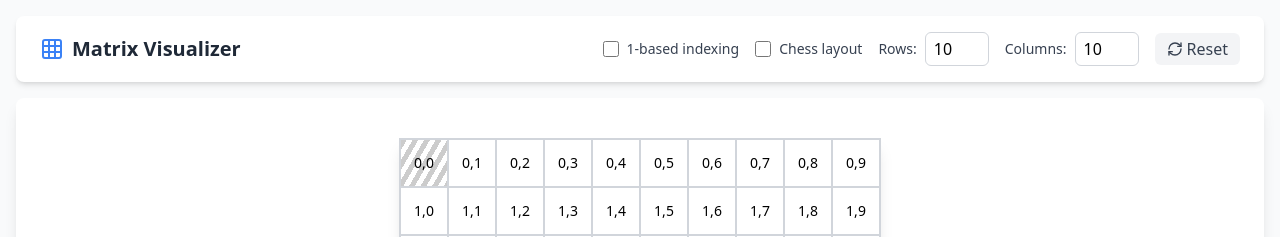
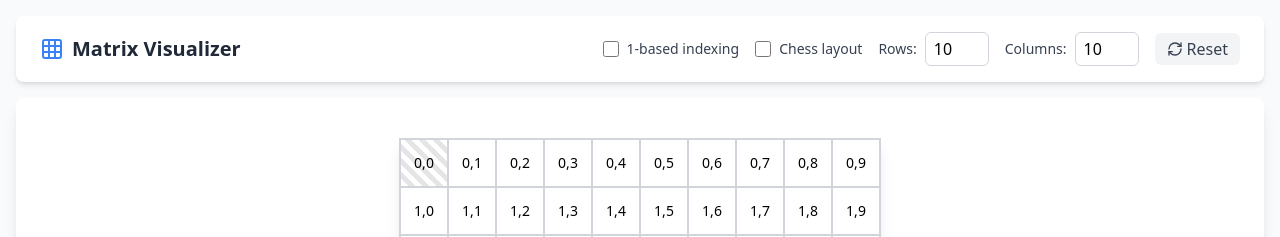
Before and after one commit to ashishpawar517/matrix-visualizer-for-cp, a React (Vite) app: page / in a window 1280 px wide. Shown: the top 237 px of the page. Built offline with nearby package versions, Linux system fonts and the light colour scheme.

Commit message:
refactor: simplify cell styling logic and enhance selected cell appearance

```diff
--- a/src/components/Cell.tsx
+++ b/src/components/Cell.tsx
@@ -8,7 +8,6 @@ interface CellProps {
   colorIndex: number;
   useChessLayout: boolean;
   onClick: (rowIndex: number, colIndex: number) => void;
-  // new optional prop to flag cell selected via keyboard nav
   isSelected?: boolean;
 }
 
@@ -32,45 +31,30 @@ const Cell: React.FC<CellProps> = ({
     "bg-purple-200", // Color 5
   ];
 
-  // Define custom styles for pattern
-  const getStyle = () => {
-    if (colorIndex === 2) {
-      return {
-        backgroundColor: "rgb(254, 215, 170)", // orange-200 color
-        backgroundImage:
-          "repeating-linear-gradient(120deg, transparent, transparent 10px, rgba(0,0,0,0.1) 11px, rgba(0,0,0,0.1) 12px)",
-      };
-    }
-    return {};
-  };
-
   // Determine background class based on chess layout and color index
   let bgClass = "";
 
   if (colorIndex > 0) {
-    // If cell has a color, use that color (pattern for color 2 is handled by getStyle)
-    if (colorIndex !== 2) {
-      bgClass = colorClasses[colorIndex];
-    }
+    // If cell has a color, use that color from colorClasses array
+    bgClass = colorClasses[colorIndex];
   } else if (useChessLayout) {
     // If chess layout is enabled and cell doesn't have a color, apply chess pattern
     bgClass = (rowIndex + colIndex) % 2 === 0 ? "bg-gray-200" : "";
   }
 
-  // If this cell is selected via keyboard, apply a stripe background
-  const stripeStyle = isSelected
+  // Create striped pattern for selected cells
+  const cellStyle = isSelected
     ? {
         backgroundImage:
-          "repeating-linear-gradient(120deg, #cccccc, #cccccc 5px, transparent 5px, transparent 10px)",
+          "repeating-linear-gradient(45deg, transparent, transparent 5px, rgba(0,0,0,0.1) 5px, rgba(0,0,0,0.1) 10px)",
+        // This keeps the original background color visible under the stripes
       }
-    : colorIndex === 2
-      ? getStyle()
-      : {};
+    : {};
 
   return (
     <div
       className={`w-12 h-12 border border-gray-300 flex items-center justify-center cursor-pointer transition-colors duration-150 ${bgClass}`}
-      style={stripeStyle}
+      style={cellStyle}
       onClick={() => onClick(rowIndex, colIndex)}
     >
       <span className="text-sm text-black-600">
```
